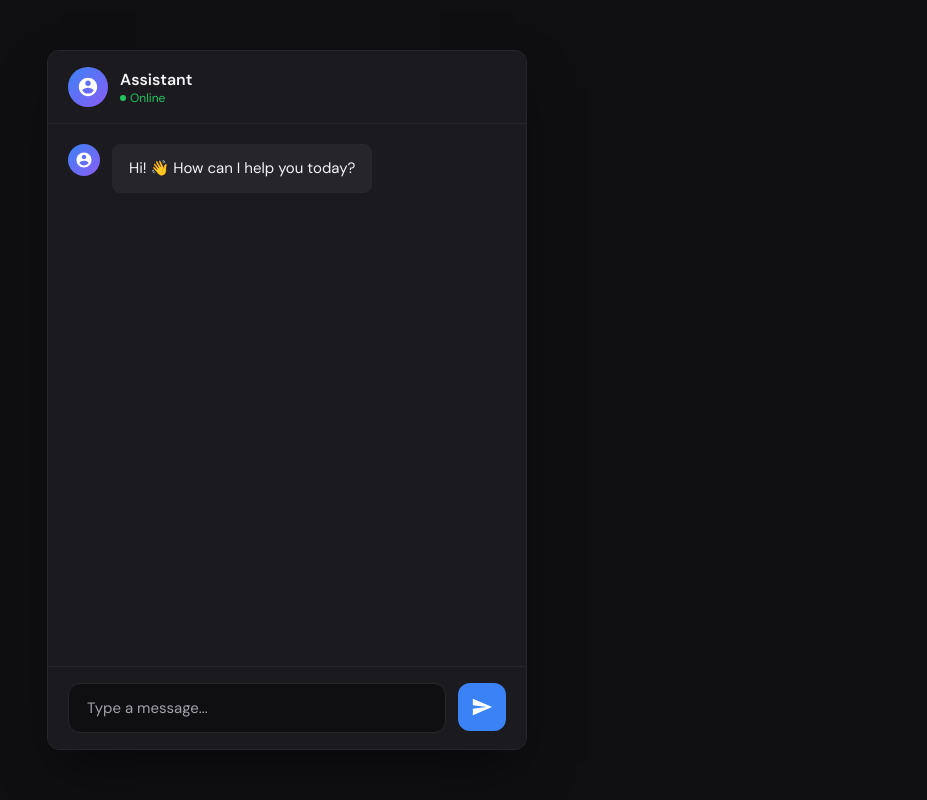
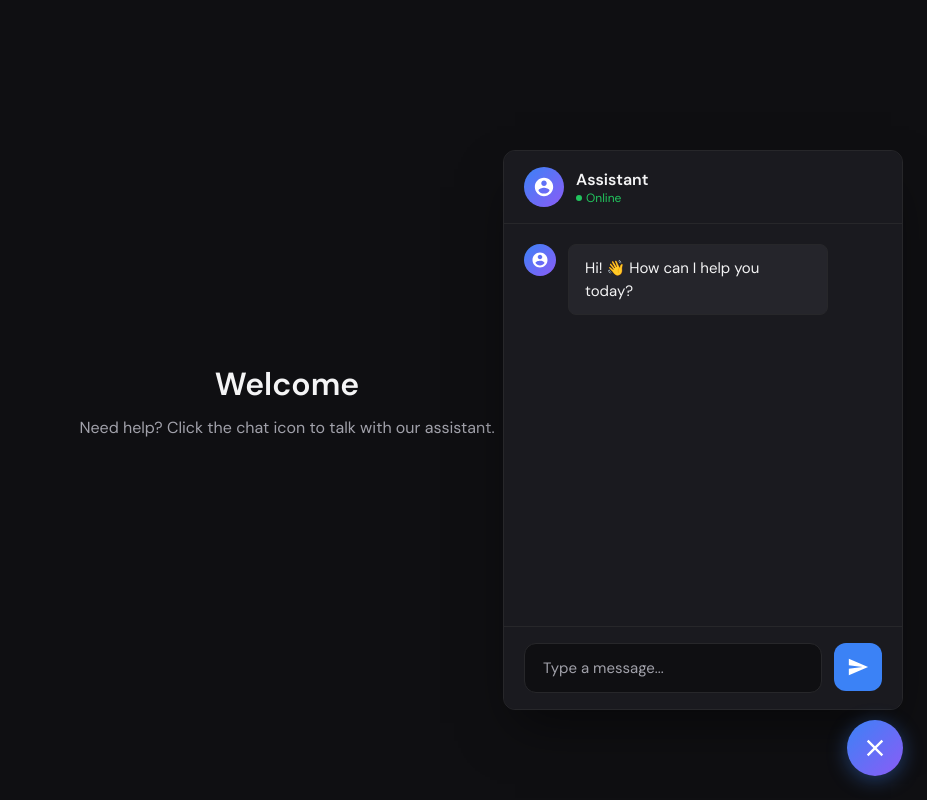
Before and after one commit to Vedant9892/Chatbot_UI, a plain HTML site: page index.html in a window 1280 px wide. Both pictures are taken after a click on the button "Open chat". Shown: the whole page, without its empty margins (353-1280 px from the left). Drawn offline with Linux system fonts and the light colour scheme.

Commit message:
initial structure for ui

```diff
--- a/app.js
+++ b/app.js
@@ -2,6 +2,14 @@ const chatForm = document.getElementById('chatForm');
 const chatInput = document.getElementById('chatInput');
 const chatMessages = document.querySelector('.chat-messages');
 const sendBtn = document.getElementById('sendBtn');
+const chatToggle = document.getElementById('chatToggle');
+const chatWidget = document.getElementById('chatWidget');
+
+// Toggle chat widget open/close
+chatToggle.addEventListener('click', () => {
+  chatToggle.classList.toggle('is-open');
+  chatWidget.classList.toggle('is-open');
+});
 
 // Add a message to the chat
 function addMessage(content, isUser = false) {
--- a/index.html
+++ b/index.html
@@ -10,6 +10,21 @@
   <link href="https://fonts.googleapis.com/css2?family=DM+Sans:wght@400;500;600&display=swap" rel="stylesheet">
 </head>
 <body>
+  <main class="page">
+    <h1>Welcome</h1>
+    <p>Need help? Click the chat icon to talk with our assistant.</p>
+  </main>
+
+  <button class="chat-toggle" id="chatToggle" aria-label="Open chat">
+    <svg class="chat-icon" viewBox="0 0 24 24" fill="currentColor">
+      <path d="M20 2H4c-1.1 0-2 .9-2 2v18l4-4h14c1.1 0 2-.9 2-2V4c0-1.1-.9-2-2-2zm0 14H6l-2 2V4h16v12z"/>
+    </svg>
+    <svg class="close-icon" viewBox="0 0 24 24" fill="currentColor">
+      <path d="M19 6.41L17.59 5 12 10.59 6.41 5 5 6.41 10.59 12 5 17.59 6.41 19 12 13.41 17.59 19 19 17.59 13.41 12z"/>
+    </svg>
+  </button>
+
+  <div class="chat-widget" id="chatWidget">
     <div class="chat-container">
       <header class="chat-header">
         <div class="header-content">
@@ -53,6 +68,7 @@
         </button>
       </form>
     </div>
+  </div>
 
   <script src="app.js"></script>
 </body>
--- a/styles.css
+++ b/styles.css
@@ -23,16 +23,98 @@ body {
   background: var(--bg-primary);
   color: var(--text-primary);
   min-height: 100vh;
+}
+
+/* Simple page */
+.page {
+  min-height: 100vh;
   display: flex;
+  flex-direction: column;
+  align-items: center;
   justify-content: center;
+  padding: 24px;
+  text-align: center;
+}
+
+.page h1 {
+  font-size: 2rem;
+  font-weight: 600;
+  margin-bottom: 12px;
+}
+
+.page p {
+  color: var(--text-secondary);
+  font-size: 1rem;
+}
+
+/* Floating chat toggle button */
+.chat-toggle {
+  position: fixed;
+  bottom: 24px;
+  right: 24px;
+  width: 56px;
+  height: 56px;
+  border-radius: 50%;
+  border: none;
+  background: linear-gradient(135deg, var(--accent) 0%, #8b5cf6 100%);
+  color: white;
+  cursor: pointer;
+  display: flex;
   align-items: center;
+  justify-content: center;
+  box-shadow: 0 4px 20px rgba(59, 130, 246, 0.4);
+  transition: transform 0.2s, box-shadow 0.2s;
+  z-index: 100;
+}
+
+.chat-toggle:hover {
+  transform: scale(1.05);
+  box-shadow: 0 6px 24px rgba(59, 130, 246, 0.5);
+}
+
+.chat-toggle .chat-icon {
+  width: 28px;
+  height: 28px;
+}
+
+.chat-toggle .close-icon {
+  display: none;
+  width: 28px;
+  height: 28px;
+}
+
+.chat-toggle.is-open .chat-icon {
+  display: none;
+}
+
+.chat-toggle.is-open .close-icon {
+  display: block;
+}
+
+/* Chat widget - hidden by default */
+.chat-widget {
+  position: fixed;
+  bottom: 90px;
+  right: 24px;
+  width: 100%;
+  max-width: 400px;
+  height: 560px;
+  max-height: calc(100vh - 120px);
+  opacity: 0;
+  visibility: hidden;
+  transform: translateY(20px) scale(0.95);
+  transition: opacity 0.25s, visibility 0.25s, transform 0.25s;
+  z-index: 99;
+}
+
+.chat-widget.is-open {
+  opacity: 1;
+  visibility: visible;
+  transform: translateY(0) scale(1);
 }
 
 .chat-container {
-  width: 100%;
-  max-width: 480px;
-  height: 700px;
-  max-height: 90vh;
+  height: 100%;
   background: var(--bg-secondary);
   border-radius: var(--radius);
   border: 1px solid var(--border);
```
Lines whose indentation alone changed are shown as unchanged.
